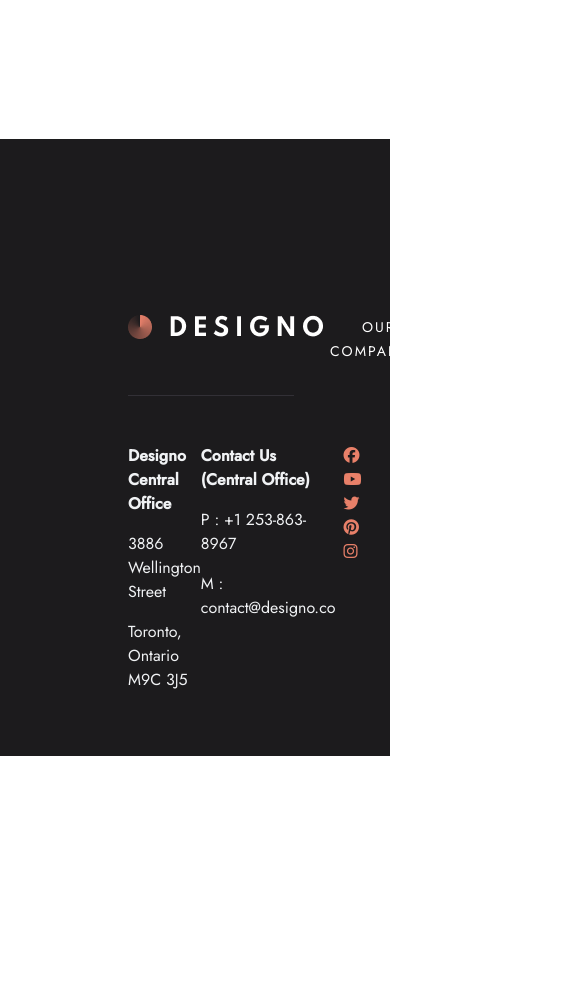
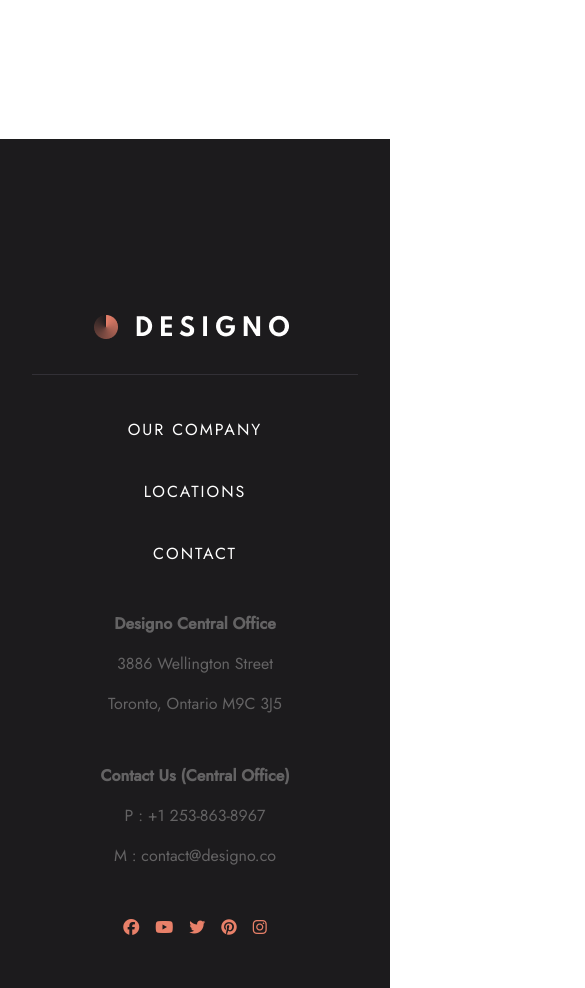
Before and after one commit to adetutudeborah/designo, a React (Vite) app: page /contact in a window 390 px wide. Shown: the part 2960-3948 px from the top of the page, 585 px wide, since content can reach past the window. Before the commit the page ends 3716 px from the top, so only its background shows below. Built offline with nearby package versions, Linux system fonts and the light colour scheme.

Commit message:
improved the footer responsiveness

```diff
--- a/src/Components/Footer/Footer.css
+++ b/src/Components/Footer/Footer.css
@@ -15,7 +15,7 @@
 .brandlink{
     font-style: normal;
     font-weight: 400;
-    font-size: 14px;
+    font-size: 1rem;
     line-height: 14px;
     letter-spacing: 2px;
     margin: 0 2rem;
@@ -24,7 +24,6 @@
 
 .contactcontainer{
     border-top: 1px solid var(--dark-grey);
-    /* border-top: 1px solid #979797; */
     padding-top: 3rem;
     display: flex;
     flex-direction: row;
@@ -32,11 +31,11 @@
 }
 
 .companyaddress{
-   color: var(--light-grey);
+    color: #646364;
 }
 
 .companycontact{
-    color: var(--light-grey);
+    color: #646364;
  }
 
  .socialicon{
@@ -48,3 +47,64 @@
  .socialicon:hover{
     color: var(--secondary-color);
  }
+
+
+ @media screen and (max-width: 1024px) {
+    .brandlink{
+        margin: 0 1rem;
+    }
+}
+
+@media screen and (max-width: 890px) {
+.footercontainer{
+    padding: 11rem 2rem 3rem;
+}
+
+.footerlogo{
+    margin-bottom: 1rem;
+    text-align: center;
+}
+
+.brandcontainer{
+    display: flex;
+    flex-direction: column;
+    justify-content: center;
+    padding: 0rem;
+}
+
+.brandlinks{
+    border-top: 1px solid var(--dark-grey);
+    text-align: center;
+}
+
+.brandlink{
+    display: block;
+    margin: 3rem 2rem;
+}
+
+.contactcontainer{
+    border-top: solid transparent;
+    padding-top: 0rem;
+    display: flex;
+    flex-direction: column;
+    justify-content: center;
+}
+
+.companyaddress{
+    text-align: center;
+    padding-bottom: 2rem;
+}
+
+.companycontact{
+    text-align: center;
+    padding-bottom: 2rem;
+}
+
+.socialmediaicons{
+    text-align: center;
+}
+}
+
+@media screen and (min-width: 320px) and (max-width: 480px) {
+
+}
--- a/src/Components/Footer/Footer.jsx
+++ b/src/Components/Footer/Footer.jsx
@@ -8,9 +8,9 @@ function Footer() {
         <div className='footercontainer'>
 
            <div className='brandcontainer'>
-              <div>
+              <div className='footerlogo'>
               <Link to="/">
-                 <img src={images.whitedesignologo} alt="logo" className="navlogo"/>
+                 <img src={images.whitedesignologo} alt="logo" className="footerlogo"/>
                </Link>
               </div>
 
--- a/src/Pages/Home/Home.css
+++ b/src/Pages/Home/Home.css
@@ -238,15 +238,14 @@
 
 .herocontainerimg {
   width: 100%;
-  text-align: center;
+  text-align: center !important;
   margin: 0;
   padding: 0;
-  position: relative;
   bottom: 100px;
 }
 
 .heroimg{
-  margin-left: -1rem;
+  margin-left: 0;
   text-align: center !important;
 }
 }
@@ -443,7 +442,7 @@
 }
 
 .heroimg{
-  margin-left: -5rem;
+  margin-left: 0;
   text-align: center !important;
 }
 
@@ -564,7 +563,7 @@
 }
 
 .herotext {
-  font-size: 2.5rem;
+  font-size: 2.1rem;
   margin-bottom: 1.5rem;
   text-align: center;
 }
@@ -572,7 +571,7 @@
 .herosubtext {
   margin-bottom: 1.5rem;
   text-align: center;
-  padding: 0 2rem;
+  padding: 0 1.3rem;
 }
 
 .herobutton{
@@ -580,16 +579,21 @@
 }
 
 .herocontainerimg {
+  border: 1px solid red;
   width: 100%;
   text-align: center;
   margin: 0;
   padding: 0;
-  position: relative;
   bottom: 100px;
+
 }
 
 .heroimg{
-  text-align: center !important;
+  margin-left: 0;
+  text-align: center;
+  position: relative;
+  top: 50%;
+  right: 35%;
 }
 
 /* Project section */
```
